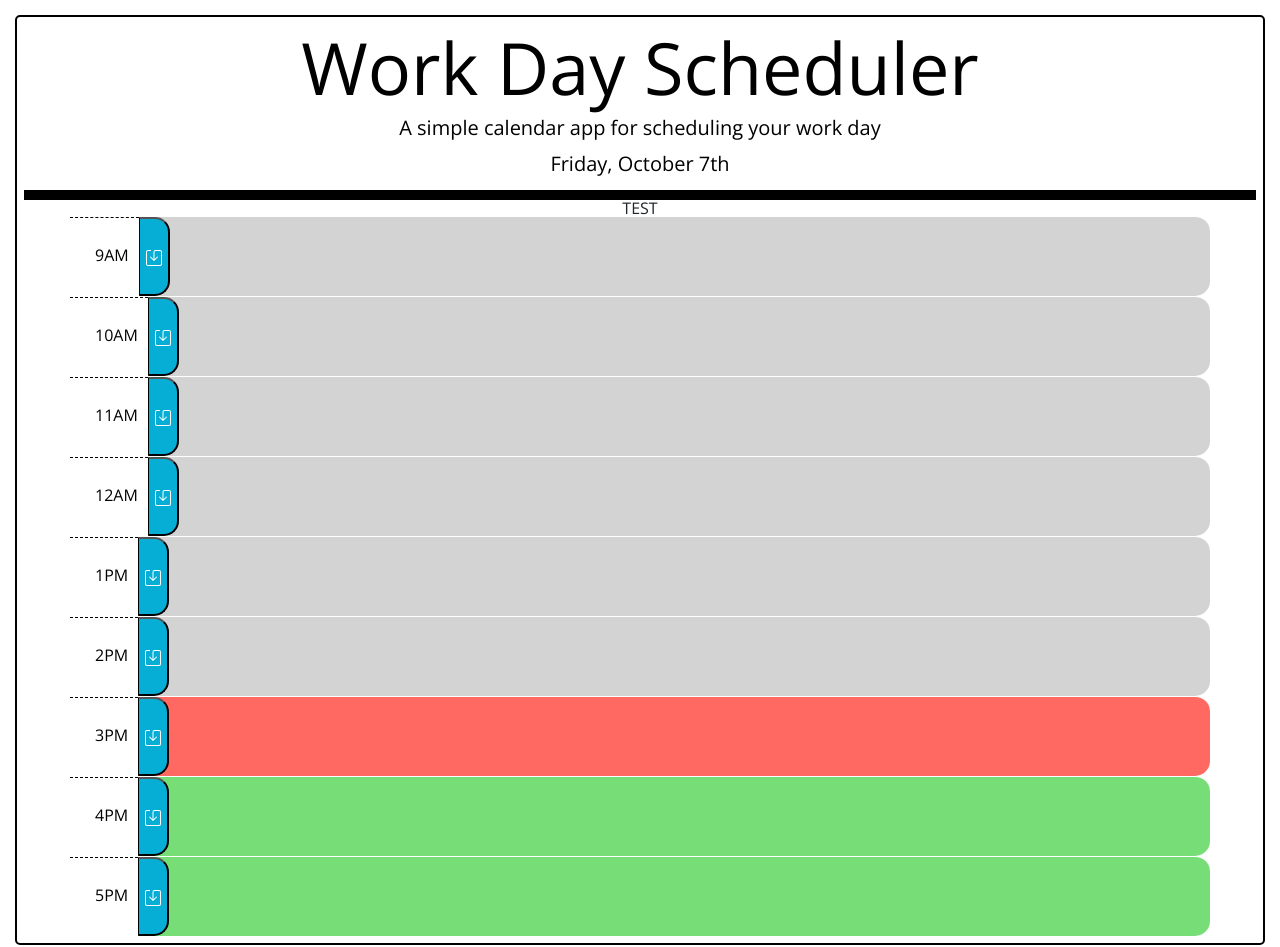
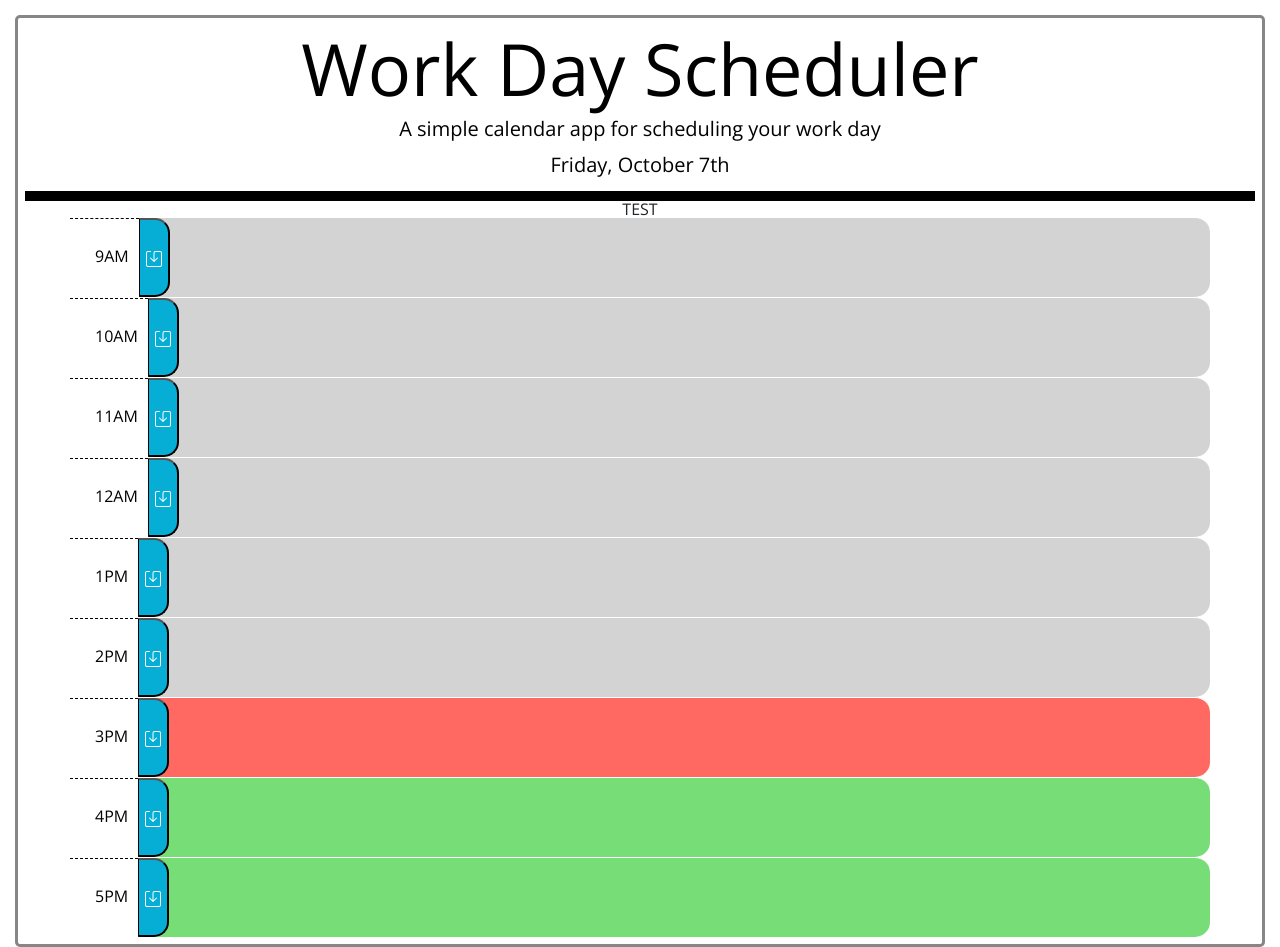
Before and after one commit to PeteChicchetti/work-day-planner-api, a plain HTML site: page index.html in a window 1280 px wide. Drawn offline with nearby package versions, Linux system fonts and the light colour scheme.

Commit message:
adjusted border color

```diff
--- a/assets/css/style.css
+++ b/assets/css/style.css
@@ -5,7 +5,7 @@ body {
 }
 
 .box {
-  border: 2px solid black;
+  border: 3px solid rgba(51, 48, 48, 0.589);
   margin: 15px;
   border-radius: 5px;
   padding: 7px;
```
